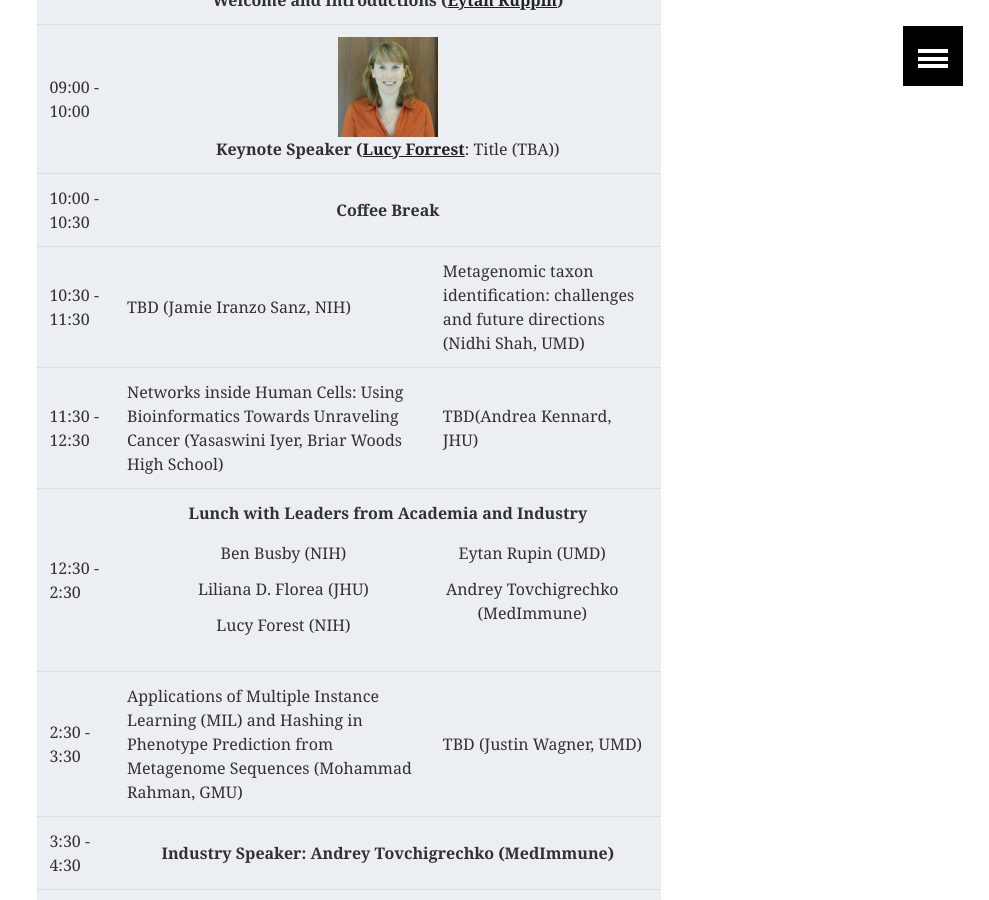
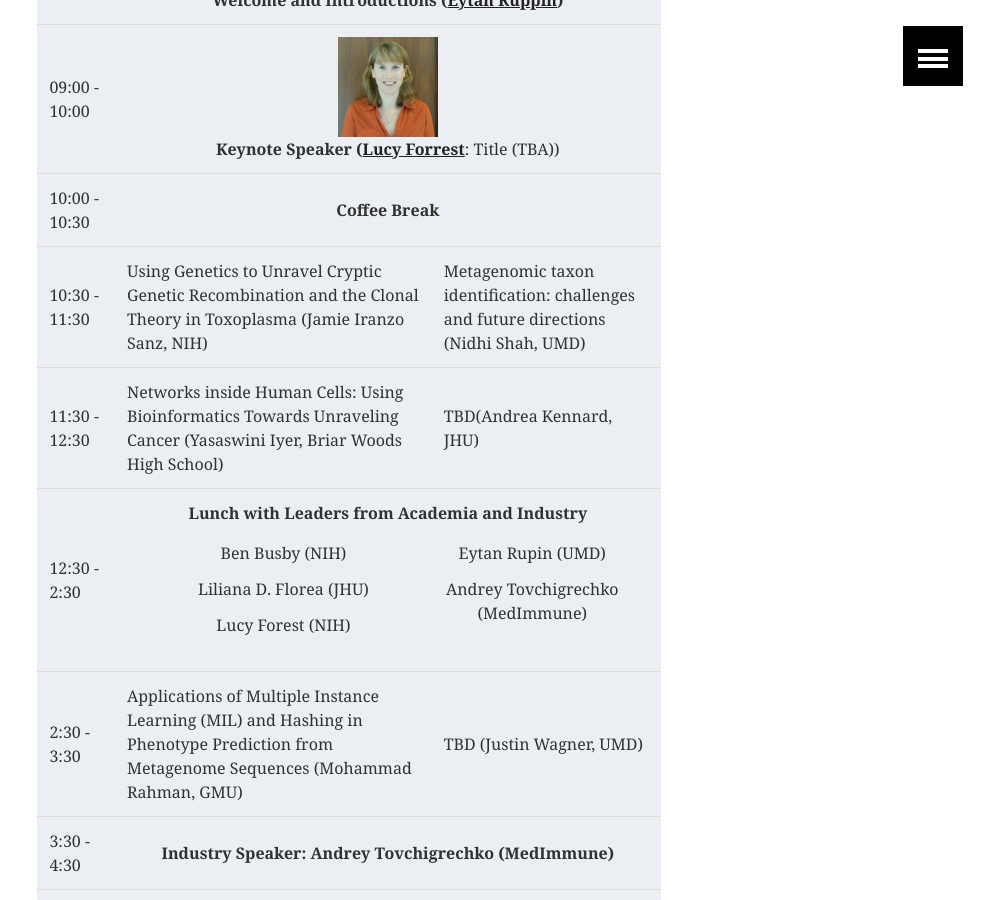
Before and after one commit to iscb-dc-rsg/iscb-dc-rsg.github.io, a Jekyll site: the page built from _pages/workshop2017.md, in a window 1280 px wide and 900 px high, scrolled down 1173 px. Shown: the whole window, without its empty margins (291-1280 px from the left). Built offline with Jekyll 4.4.1, drawn with Linux system fonts in a browser that asks for light colours; our own code applies the rules of GitHub Pages for plain Markdown files.

Commit message:
Update workshop2017.md

```diff
--- a/_pages/workshop2017.md
+++ b/_pages/workshop2017.md
@@ -60,7 +60,7 @@ PHY 1204 (Session B).
     </tr>
     <tr>
       <td>10:30 - 11:30</td>
-      <td>TBD (Jamie Iranzo Sanz, NIH)</td>
+      <td>Using Genetics to Unravel Cryptic Genetic Recombination and the Clonal Theory in Toxoplasma (Jamie Iranzo Sanz, NIH)</td>
       <td>Metagenomic taxon identification: challenges and future directions (Nidhi Shah, UMD)</td>
     </tr>
     <tr>
```
